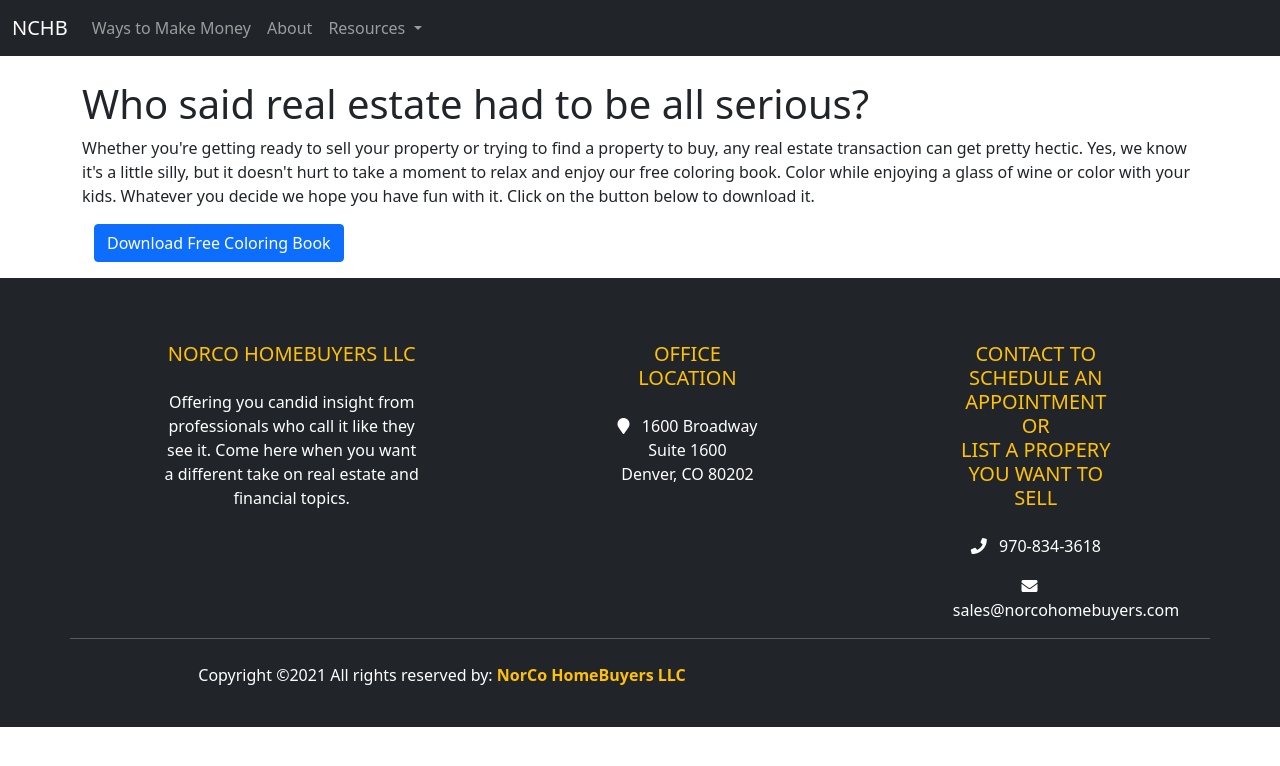
After one commit to ssbyrne89/DIYInvestmentPrimer, a Flask app: page /real_estate_resources/freeColoringBook in a window 1280 px wide. The commit adds this page. Shown: the top 766 px of the page. Run offline with Flask 2, Linux system fonts and the light colour scheme.

Commit message:
free download funtion added; works on chrome browser but not brave browser

```diff
--- a/web_app/routes/home_routes.py
+++ b/web_app/routes/home_routes.py
@@ -1,6 +1,6 @@
 # web_app/routes/home_routes.py
 
-from flask import Blueprint, render_template
+from flask import Blueprint, render_template, send_file, abort
 
 
 
@@ -23,6 +23,19 @@
 def REresources():
     return render_template("REresources.html")
 
+@home_routes.route("/real_estate_resources/freeColoringBook")
+def freeColoringBook():
+    return render_template("coloringBook.html")
+
+@home_routes.route("/real_estate_resources/getREcoloringBook")
+def getColoringBook():
+    """when tested, this download works with the google chrome
+    browser but not with the Brave browser
+    """
+    path="templates\static\Sellers_guide_coloring_book.pdf"
+    return send_file(path, as_attachment=True,
+    attachment_filename="free_real_estate_coloring_book")
+
 @home_routes.route("/personal_finance_and_savings_resources")
 def PFSresources():
     return render_template("PFSresources.html")
--- a/web_app/templates/REresources.html
+++ b/web_app/templates/REresources.html
@@ -36,7 +36,7 @@
             </p>
         </div>
         <div class="d-grid gap-2 col-6 mx-auto">
-            <a class="btn btn-primary" href="#" role="button">Free Real Estate Coloring Book Download</a>
+            <a class="btn btn-primary" href="/real_estate_resources/freeColoringBook" role="button">Free Real Estate Coloring Book Download</a>
             <p>
                 Yeah, it's kind of cheesy and corny, but whatever. Real estate transactions can be a little
                 stressful so why not take the edge off by coloring through the pages. In this coloring book you'll
--- /dev/null
+++ b/web_app/templates/coloringBook.html
@@ -0,0 +1,20 @@
+{% extends "base.html" %}
+<div class = "container">
+    {% block content %}
+        <h1>Who said real estate had to be all serious?</h1>
+        <p>Whether you're getting ready to sell your property or trying to find a property to buy, any real estate
+            transaction can get pretty hectic. Yes, we know it's a little silly, but it doesn't hurt to take a
+            moment to relax and enjoy our free coloring book. Color while enjoying a glass of wine or color with
+            your kids. Whatever you decide we hope you have fun with it. Click on
+            the button below to download it.
+        </p>
+
+        <div class="container">
+            <p>
+                <a class="btn btn-primary" href="/real_estate_resources/getREcoloringBook"
+                role="button">Download Free Coloring Book</a>
+            </p>
+        </div>
+        {% endblock %}
+
+    </div>
```
Also changed, not shown: 1 other file.
